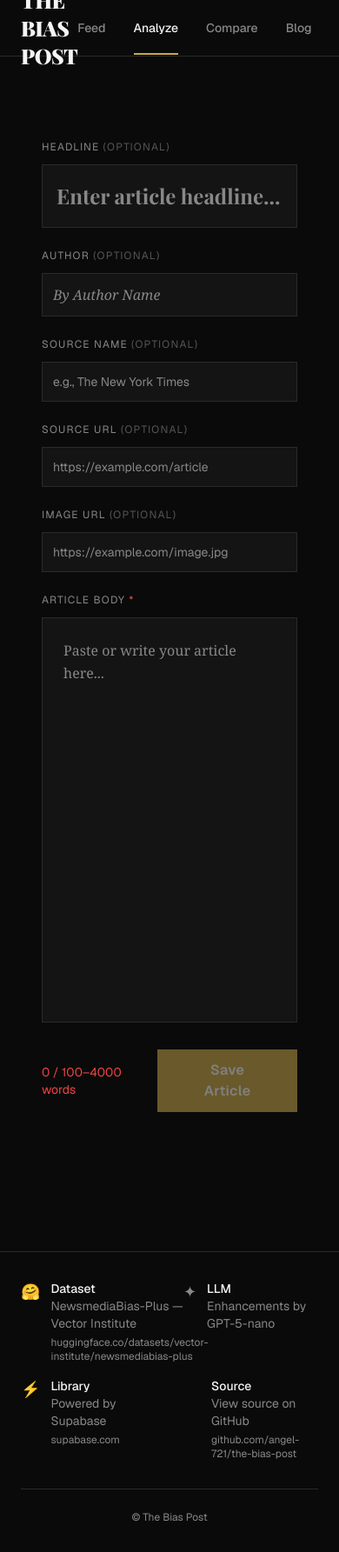
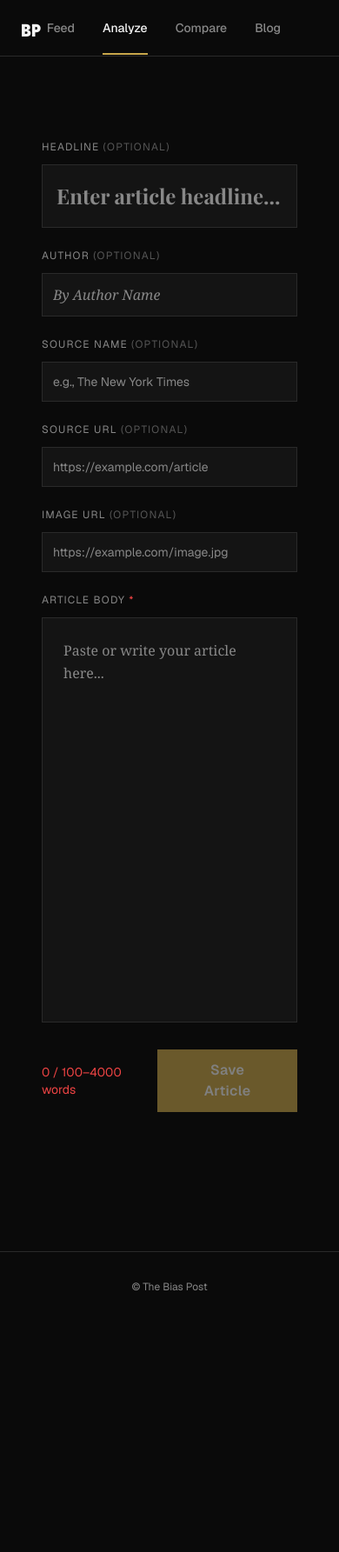
Before and after one commit to angel-721/the-bias-post, a Next.js app: page /analyze in a window 390 px wide. Shown: the whole page at 87% size. After the commit the page ends 1520 px from the top, so only its background shows below. Built offline with nearby package versions, Linux system fonts and the light colour scheme; some icons are missing.

Commit message:
Improve mobile view

```diff
--- a/app/compare/page.tsx
+++ b/app/compare/page.tsx
@@ -218,10 +218,12 @@ function ComparePageContent() {
                 // Scroll to top
                 window.scrollTo({ top: 0, behavior: "smooth" });
               }}
-              className="px-6 py-3 bg-accent hover:bg-accent-hover text-text-primary font-medium rounded transition-colors inline-flex items-center gap-2"
+              className="px-4 py-2 md:px-6 md:py-3 bg-accent hover:bg-accent-hover text-text-primary font-medium rounded transition-colors inline-flex items-center gap-2 text-sm md:text-base"
             >
-              <Add size={20} />
-              New Comparison
+              <Add size={16} className="md:hidden" />
+              <Add size={20} className="hidden md:inline" />
+              <span className="hidden sm:inline">New Comparison</span>
+              <span className="sm:hidden">Compare</span>
             </button>
           </div>
         )}
--- a/components/BiasAnalysisPanel.tsx
+++ b/components/BiasAnalysisPanel.tsx
@@ -124,7 +124,7 @@ export function BiasAnalysisPanel() {
       </div>
 
       {aiSummary && !lastSavedArticleId && (
-        <div className="analysis-section">
+        <div className="analysis-section hidden md:block">
           <button
             onClick={saveToLibrary}
             disabled={isSaving}
@@ -146,7 +146,7 @@ export function BiasAnalysisPanel() {
       )}
 
       {!isLowBias && result.signal_phrases && result.signal_phrases.length > 0 && (
-        <div className="analysis-section">
+        <div className="analysis-section hidden md:block">
           <button
             onClick={() => setSignalPhrasesOpen(!signalPhrasesOpen)}
             className="flex items-center justify-between w-full mb-4"
@@ -200,7 +200,7 @@ export function BiasAnalysisPanel() {
       {step === 'results' && result && (
         <button
           onClick={handleExport}
-          className="w-full px-6 py-3 bg-bg-surface border border-border-color text-text-primary hover:bg-bg-surface/80 font-semibold tracking-wide transition-colors text-sm"
+          className="w-full px-6 py-3 bg-bg-surface border border-border-color text-text-primary hover:bg-bg-surface/80 font-semibold tracking-wide transition-colors text-sm hidden md:block"
         >
           Export JSON
         </button>
--- a/components/Footer.tsx
+++ b/components/Footer.tsx
@@ -4,7 +4,7 @@ export function Footer() {
   return (
     <footer className="border-t border-border-color mt-16">
       <div className="max-w-4xl mx-auto px-6 py-8">
-        <div className="grid grid-cols-2 gap-x-8 gap-y-4 text-sm text-text-secondary">
+        <div className="grid grid-cols-2 gap-x-8 gap-y-4 text-sm text-text-secondary hidden md:grid">
           {/* Dataset */}
           <div className="flex items-start gap-3">
             <span className="text-lg">🤗</span>
@@ -76,8 +76,13 @@ export function Footer() {
           </div>
         </div>
 
-        {/* Copyright */}
-        <div className="mt-8 pt-6 border-t border-border-color text-center text-xs text-text-secondary">
+        {/* Mobile copyright - always visible */}
+        <div className="md:hidden text-center text-xs text-text-secondary">
+          © The Bias Post
+        </div>
+
+        {/* Desktop copyright */}
+        <div className="hidden md:block mt-8 pt-6 border-t border-border-color text-center text-xs text-text-secondary">
           © The Bias Post
         </div>
       </div>
--- a/components/NavBar.tsx
+++ b/components/NavBar.tsx
@@ -29,7 +29,8 @@ export function NavBar() {
             href="/"
             className="font-display text-2xl font-black tracking-tight hover:opacity-80 transition-opacity"
           >
-            THE BIAS POST
+            <span className="hidden md:inline">THE BIAS POST</span>
+            <span className="md:hidden font-mono text-xl">BP</span>
           </Link>
 
           <div className="flex items-center gap-8">
```
